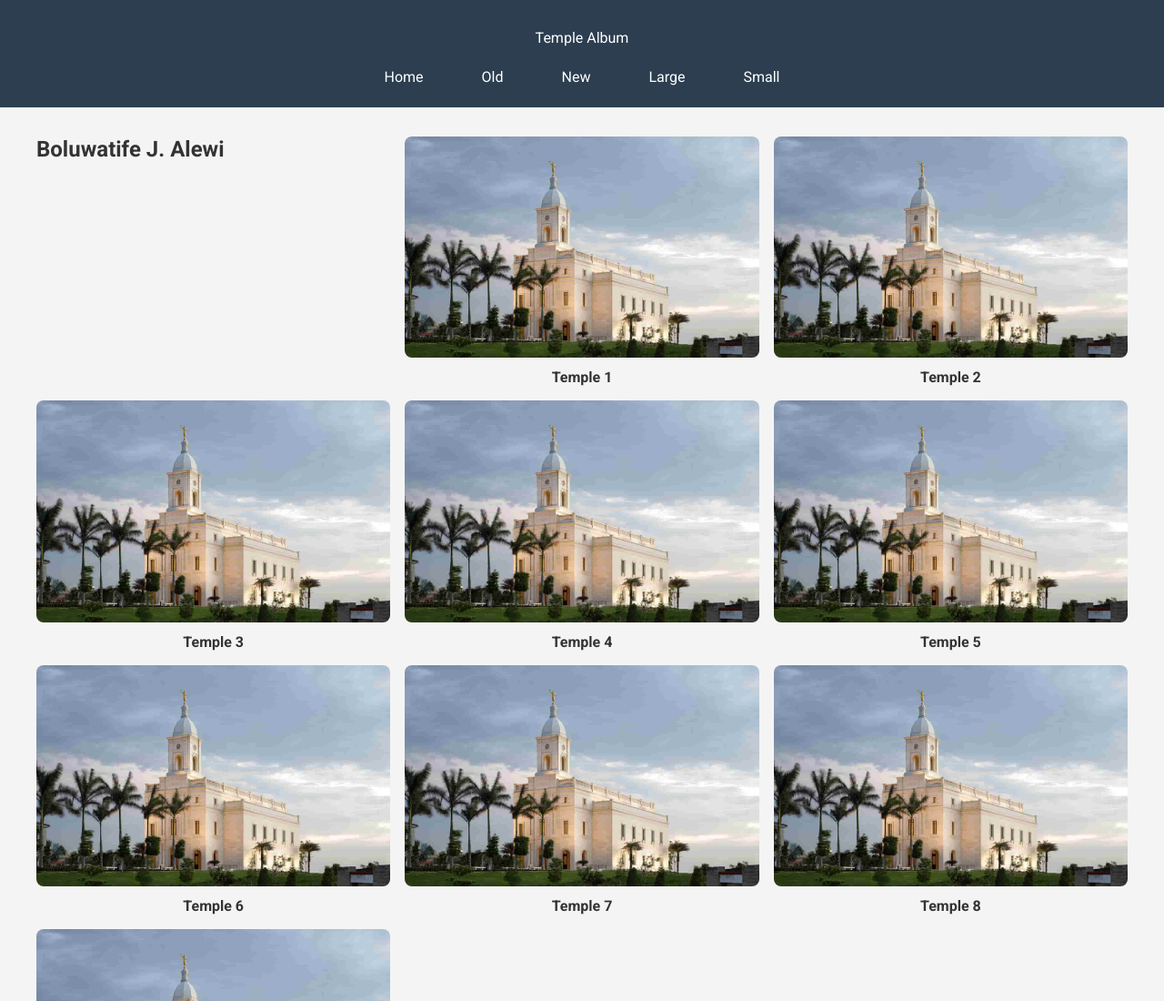
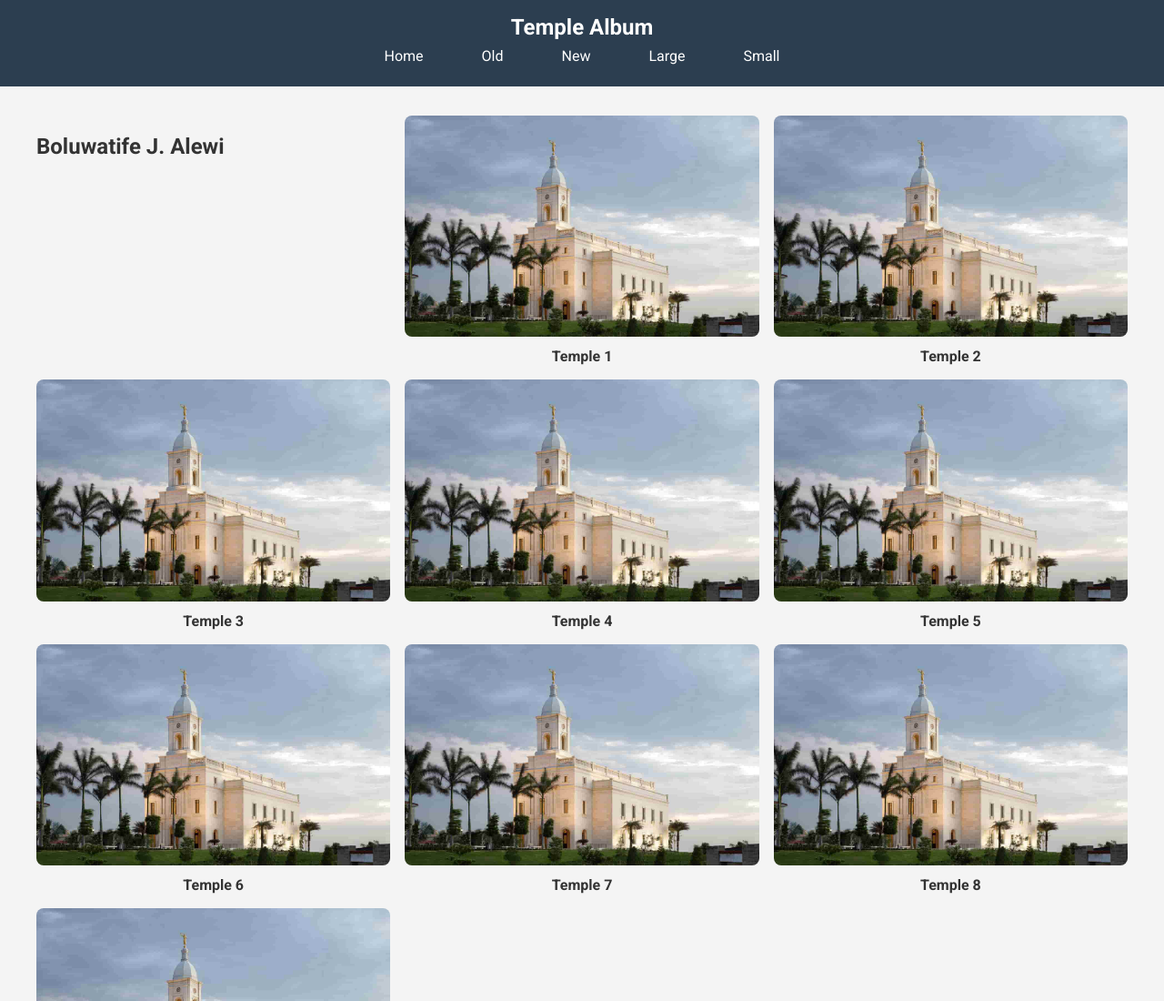
Before and after one commit to T-FEH/wdd131, a plain HTML site: page temples.html in a window 1280 px wide. Shown: the top 1100 px of the page at 91% size. Drawn offline with Linux system fonts and the light colour scheme.

Commit message:
Update header and main title elements for semantic consistency in temple album project

```diff
--- a/temples.html
+++ b/temples.html
@@ -15,7 +15,7 @@
 </head>
 <body>
     <header>
-        <p>Temple Album</p>
+        <h1>Temple Album</h1>
         <button id="hamburger" aria-label="Toggle navigation menu">☰</button>
         <nav id="nav-menu">
             <a href="#">Home</a>
@@ -26,7 +26,7 @@
         </nav>
     </header>
     <main>
-        <h1>Boluwatife J. Alewi</h1>
+        <h2>Boluwatife J. Alewi</h2>
         <figure>
             <img src="images/temple1.jpg" alt="Temple 1" fetchpriority="high" width="435" height="272">
             <figcaption>Temple 1</figcaption>
```
